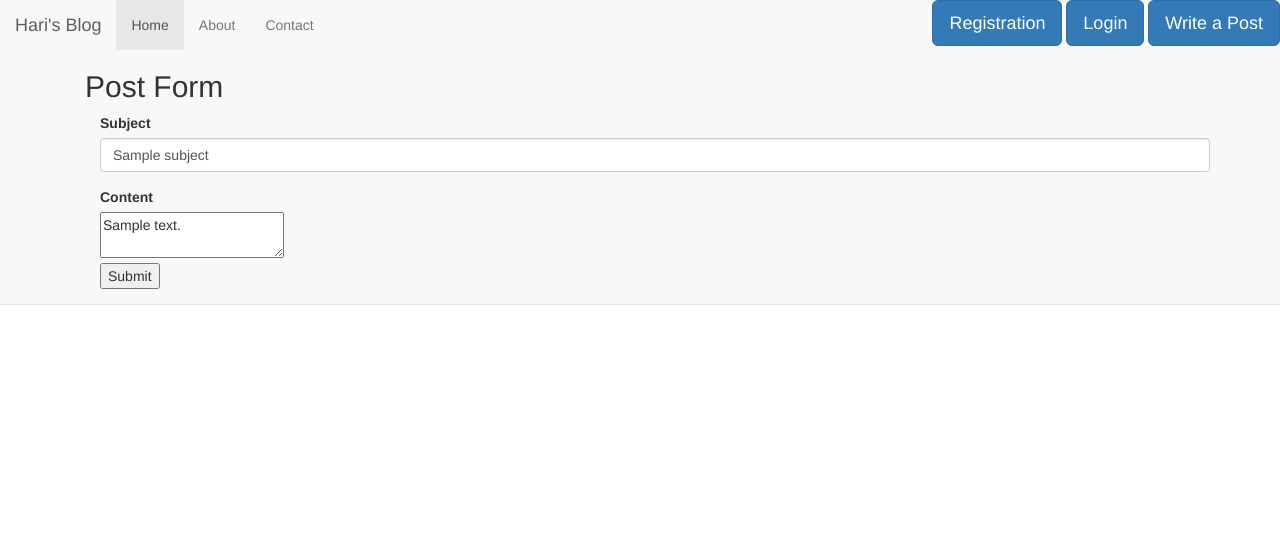
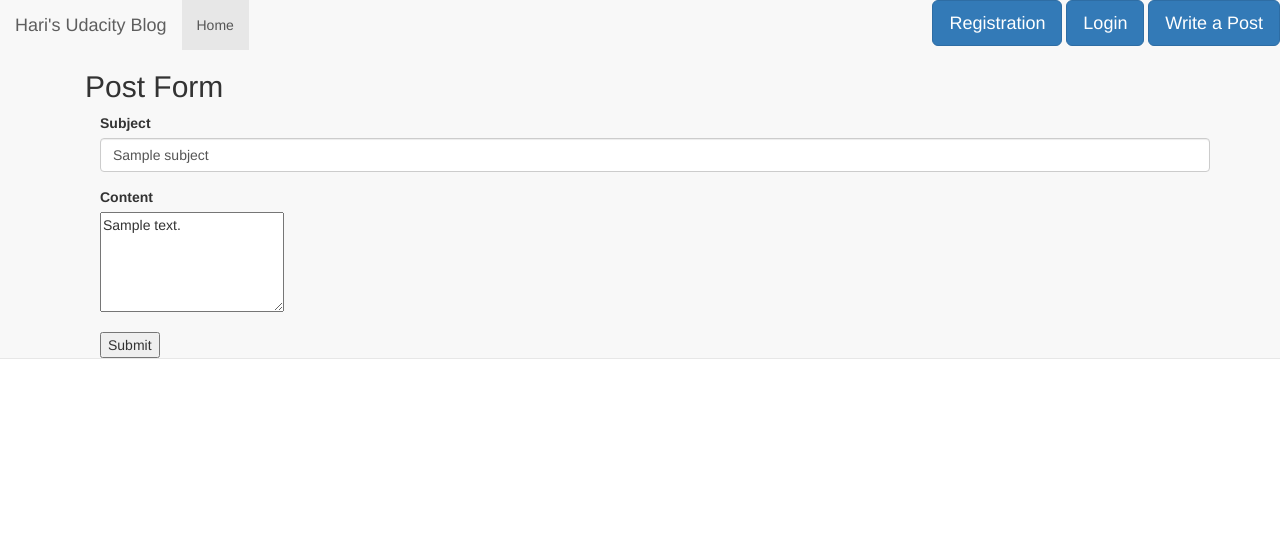
Before and after one commit to CJL89/multi_user_blog, a Python web app: template templates/newpost.html in a window 1280 px wide. Shown: the top 552 px of the page. Run offline with Jinja, Linux system fonts and the light colour scheme; the template is opened without the code that fills it: most values are stand-ins (such as "Sample title", 1, 10 or a date in 2020); some libraries are stand-ins or nearby versions.

Commit message:
posting is not working

```diff
--- a/css/styles.css
+++ b/css/styles.css
@@ -6,3 +6,8 @@ body {
 .navbar-static-top {
   margin-bottom: 19px;
 }
+
+.content {
+  height: 100px;
+  weight: 400px;
+}
--- a/templates/default.html
+++ b/templates/default.html
@@ -27,13 +27,11 @@
             <span class="icon-bar"></span>
             <span class="icon-bar"></span>
           </button>
-          <a class="navbar-brand" href="#">Hari's Blog</a>
+          <a class="navbar-brand" href="#">Hari's Udacity Blog</a>
         </div>
         <div id="navbar" class="navbar-collapse collapse">
           <ul class="nav navbar-nav">
             <li class="active"><a href="#">Home</a></li>
-            <li><a href="#about">About</a></li>
-            <li><a href="#contact">Contact</a></li>
           </ul>
           <ul class="nav navbar-nav navbar-right">
             <a class= "btn btn-primary btn-lg" href="/signup" role = "button">Registration</a>
--- a/templates/newpost.html
+++ b/templates/newpost.html
@@ -13,16 +13,13 @@
       </div>
       <div class="form-group">
         <label for="post_content">Content</label>
-      <div>
-        <textarea name="content">{{content}}</textarea>
+        <div class="">
+          <textarea class ="content" name="post_text">{{content}}</textarea>
+        </div>
       </div>
-
-
-        <input type="submit" name="Submit"></input>
-      </div>
-    </form>
-
-  </div>
+      <input type="submit" name="Submit"></input>
+    </div>
+  </form>
 </div><!-- container-->
 
 {% endblock %}
--- /dev/null
+++ b/templates/permalink.html
@@ -0,0 +1,5 @@
+{% extends "base.html" %}
+
+{% block content %}
+  {{post.render() | safe}}
+{% endblock %}
```
Also changed, not shown: main.py (+8 -5 lines), templates/front.html (+12 -10 lines), 1 other file.
